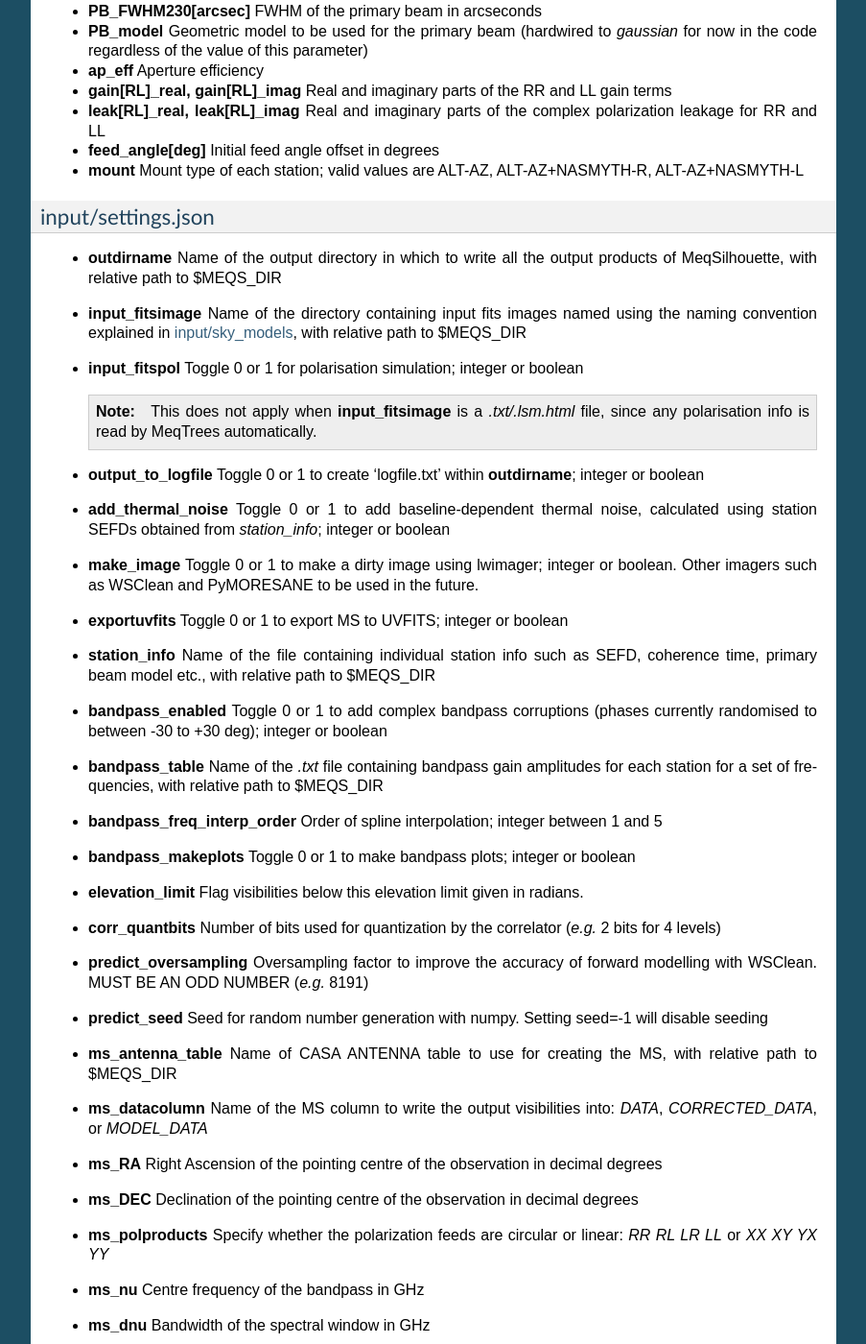
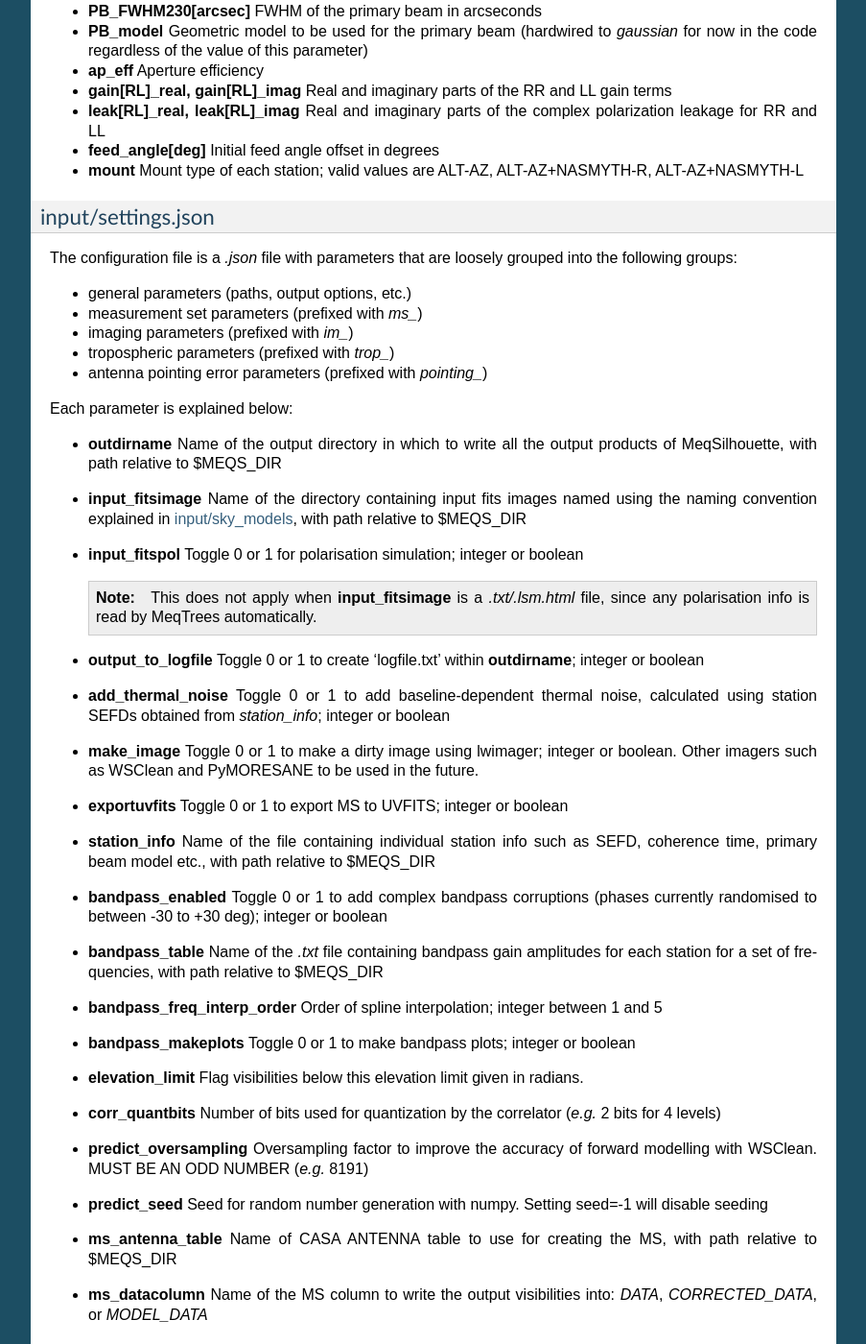
Before and after one commit to rdeane/MeqSilhouette, a Sphinx documentation site: the page built from docs/source/io.rst, in a window 1280 px wide and 1400 px high, scrolled down 1251 px. Shown: the whole window at 96% size, without its empty margins (198-1101 px from the left). Built offline with Sphinx 7.4.7, drawn with Linux system fonts in a browser that asks for light colours.

Commit message:
Update io documentation

```diff
--- a/docs/source/io.rst
+++ b/docs/source/io.rst
@@ -67,9 +67,19 @@ corresponding to each antenna in the array.
 input/settings.json
 -------------------
 
-* **outdirname** Name of the output directory in which to write all the output products of MeqSilhouette, with relative path to $MEQS_DIR
+The configuration file is a *.json* file with parameters that are loosely grouped into the following groups:
 
-* **input_fitsimage** Name of the directory containing input fits images named using the naming convention explained in `input/sky_models`_, with relative path to $MEQS_DIR
+*    general parameters (paths, output options, etc.)
+*    measurement set parameters (prefixed with *ms_*)
+*    imaging parameters (prefixed with *im_*)
+*    tropospheric parameters (prefixed with *trop_*)
+*    antenna pointing error parameters (prefixed with *pointing_*)
+
+Each parameter is explained below:
+
+* **outdirname** Name of the output directory in which to write all the output products of MeqSilhouette, with path relative to $MEQS_DIR
+
+* **input_fitsimage** Name of the directory containing input fits images named using the naming convention explained in `input/sky_models`_, with path relative to $MEQS_DIR
 
 * **input_fitspol**  Toggle 0 or 1 for polarisation simulation; integer or boolean
 
@@ -83,11 +93,11 @@ input/settings.json
 
 * **exportuvfits** Toggle 0 or 1 to export MS to UVFITS; integer or boolean
 
-* **station_info** Name of the file containing individual station info such as SEFD, coherence time, primary beam model etc., with relative path to $MEQS_DIR
+* **station_info** Name of the file containing individual station info such as SEFD, coherence time, primary beam model etc., with path relative to $MEQS_DIR
 
 * **bandpass_enabled** Toggle 0 or 1 to add complex bandpass corruptions (phases currently randomised to between -30 to +30 deg); integer or boolean
 
-* **bandpass_table** Name of the *.txt* file containing bandpass gain amplitudes for each station for a set of frequencies, with relative path to $MEQS_DIR
+* **bandpass_table** Name of the *.txt* file containing bandpass gain amplitudes for each station for a set of frequencies, with path relative to $MEQS_DIR
 
 * **bandpass_freq_interp_order** Order of spline interpolation; integer between 1 and 5
 
@@ -101,7 +111,7 @@ input/settings.json
 
 * **predict_seed** Seed for random number generation with numpy. Setting seed=-1 will disable seeding
 
-* **ms_antenna_table** Name of CASA ANTENNA table to use for creating the MS, with relative path to $MEQS_DIR
+* **ms_antenna_table** Name of CASA ANTENNA table to use for creating the MS, with path relative to $MEQS_DIR
 
 * **ms_datacolumn** Name of the MS column to write the output visibilities into: *DATA*, *CORRECTED_DATA*, or *MODEL_DATA*
 
```
